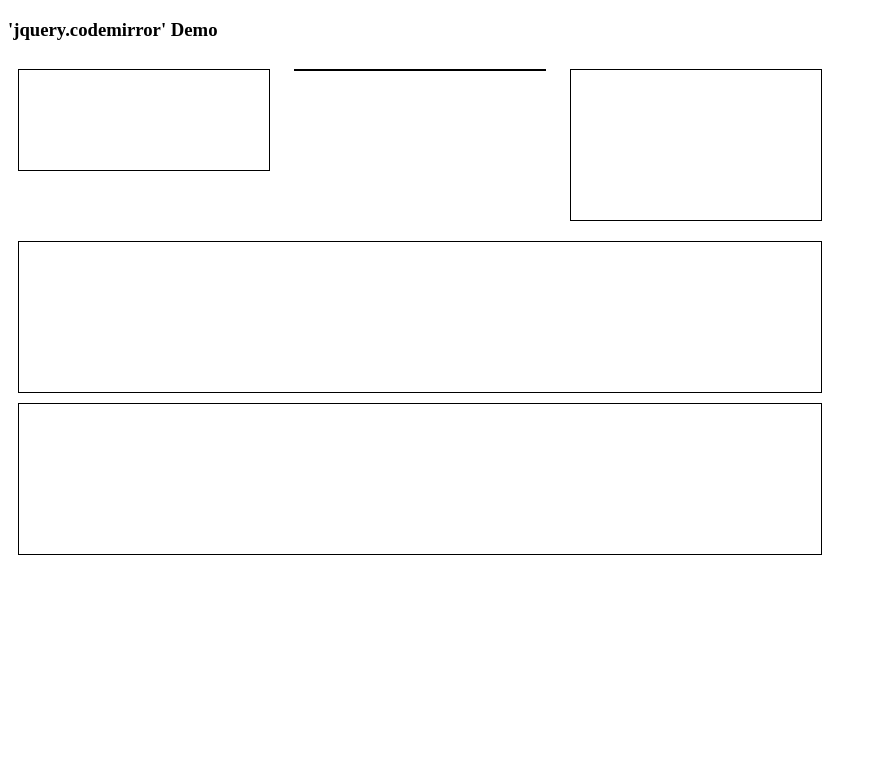
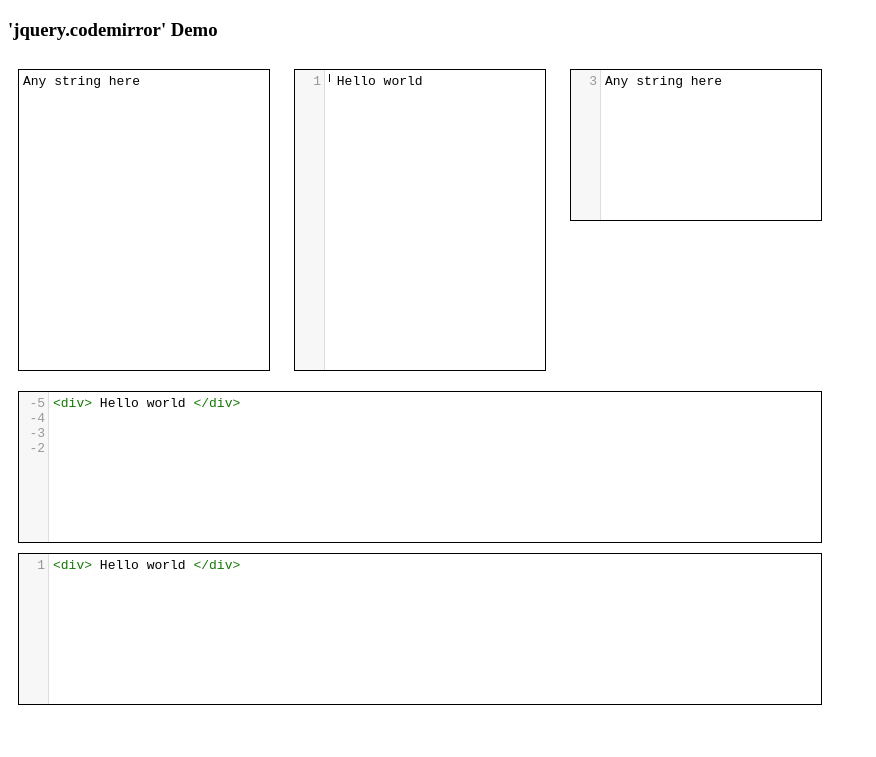
Before and after one commit to philsweb/jquery-codemirror, a website: page index.html in a window 1280 px wide. Shown: the whole page, without its empty margins (0-876 px from the left). Drawn offline with nearby package versions, Linux system fonts and the light colour scheme.

Commit message:
Update index.html

```diff
--- a/index.html
+++ b/index.html
@@ -7,8 +7,8 @@
     <link rel="stylesheet" href="bower_components/codemirror/lib/codemirror.css">
     <script src="bower_components/codemirror/mode/xml/xml.js"></script>
 
-    <script src="philsweb.jquery-codemirror.js"></script>
-    <link rel="stylesheet" href="philsweb.codemirror.css">
+    <script src="jquery.codemirror.min.js"></script>
+    <link rel="stylesheet" href="codemirror.css">
 
     <style>
         .code-snippet-group-1 {
```
